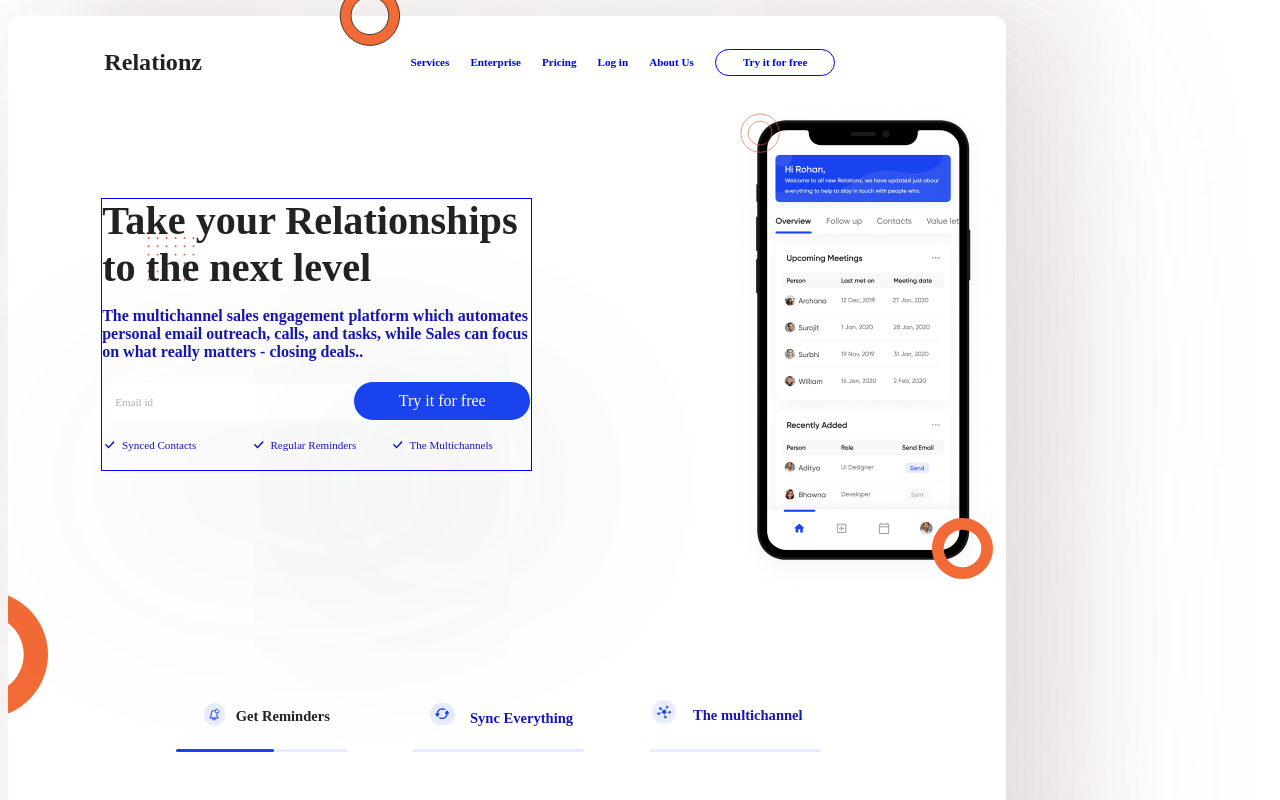
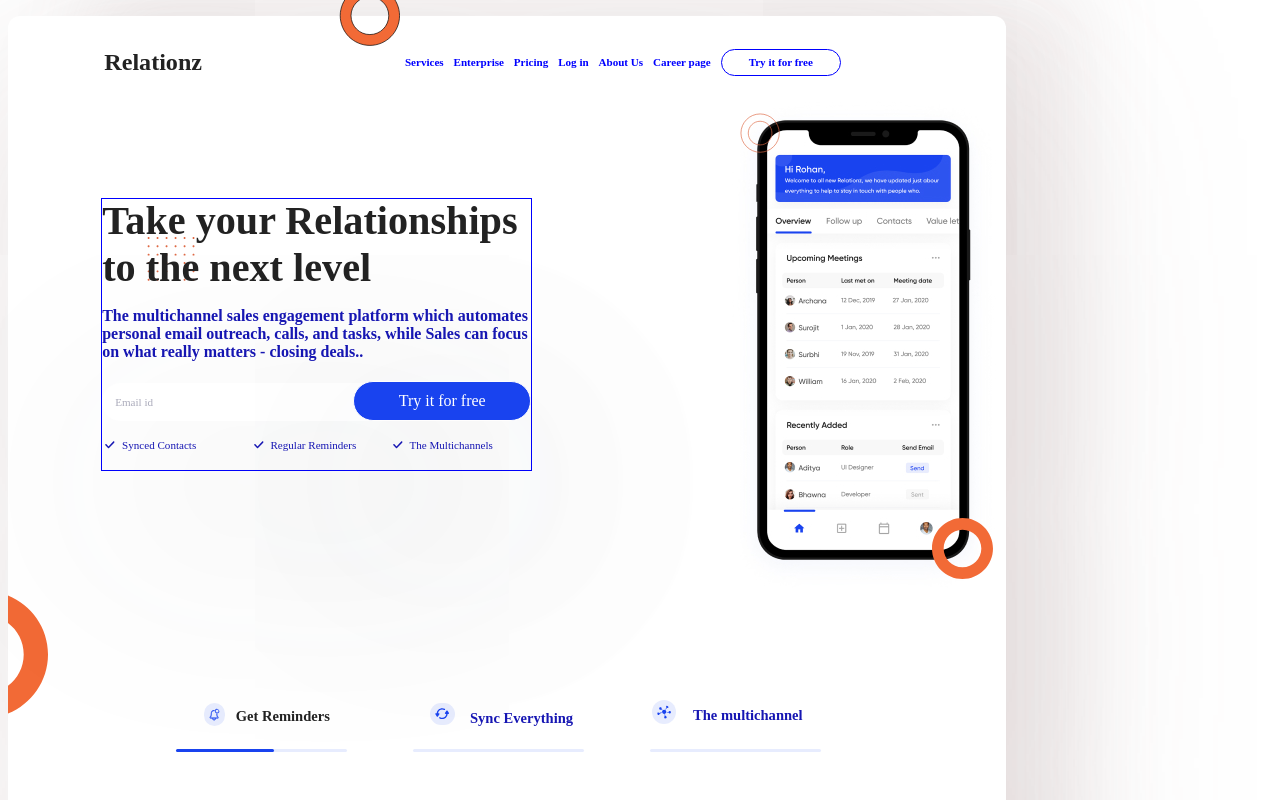
Before and after one commit to Ekeb/Relationz-landing-page, a plain HTML site: page index.html in a window 1280 px wide. Shown: the top 800 px of the page. Drawn offline with Linux system fonts and the light colour scheme.

Commit message:
Add carrer page

```diff
--- a/index.html
+++ b/index.html
@@ -17,6 +17,7 @@
                 <li>Pricing</li>
                 <li>Log in</li>
                 <li>About Us</li>
+                <li>Career page</li>
                 <li class="Rectangle">Try it for free</li>
             </ul>
         </p>
```
